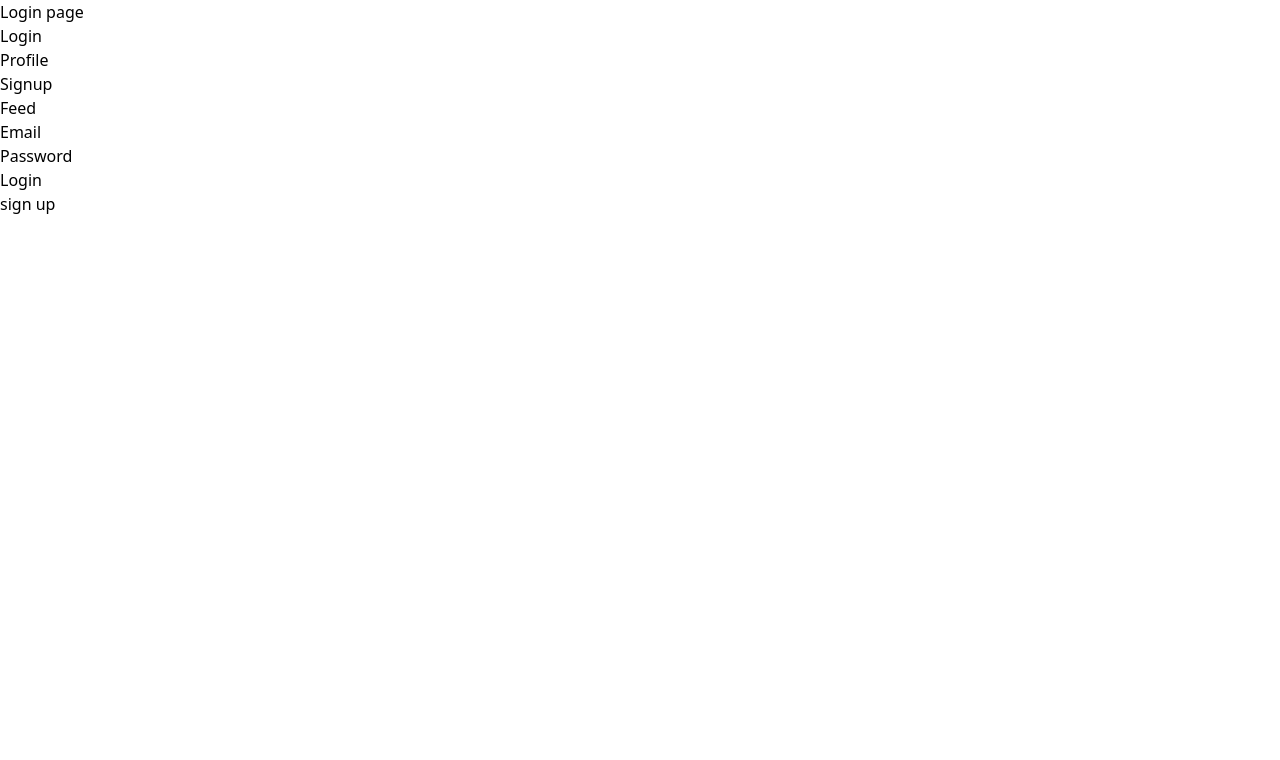
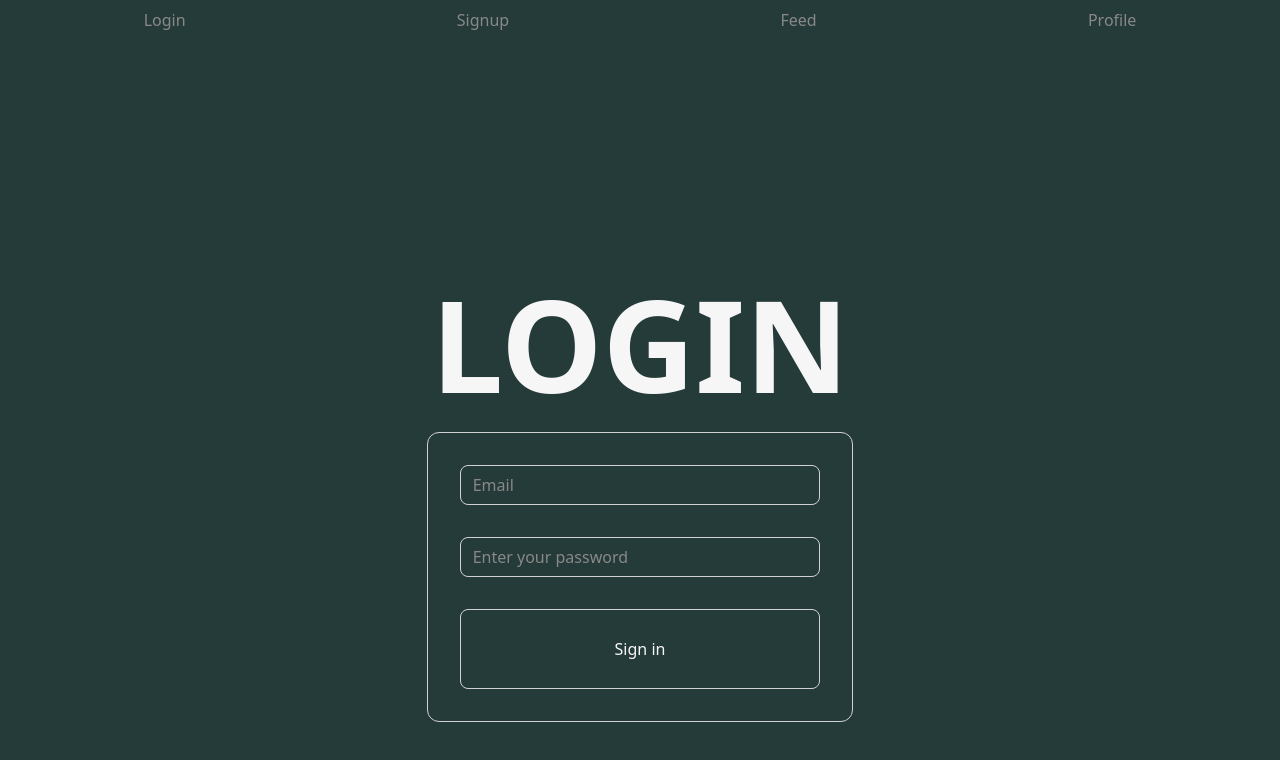
Before and after one commit to Pgarza-dev/Noroff-JS-2, a website built with Vite: page src/pages/login/index.html in a window 1280 px wide. Built offline with nearby package versions, Linux system fonts and the light colour scheme.

Commit message:
login in page styles

```diff
--- a/src/pages/login/index.html
+++ b/src/pages/login/index.html
@@ -6,30 +6,72 @@
     <title>Social | Log In</title>
     <script type="module" src="../../lib/main.js"></script>
   </head>
-  <body>
-    <h1>Login page</h1>
-    <nav>
-      <ul>
-        <li><a href="/pages/login/index.html">Login</a></li>
-        <li><a href="/pages/profile/index.html">Profile</a></li>
-        <li><a href="/pages/signup/index.html">Signup</a></li>
-        <li><a href="/index.html">Feed</a></li>
+  <body class="bg-primary-900 text-gray-50">
+    <nav class="p-2 text-gray-400">
+      <ul class="flex flex-row justify-around">
+        <li class="hover:text-white">
+          <a href="/pages/login/index.html">Login</a>
+        </li>
+        <li class="hover:text-white">
+          <a href="/pages/signup/index.html">Signup</a>
+        </li>
+        <li class="hover:text-white"><a href="/index.html">Feed</a></li>
+        <li class="hover:text-white">
+          <a href="/pages/profile/index.html">Profile</a>
+        </li>
       </ul>
     </nav>
     <main>
-      <form action="/index.html" method="POST" id="login">
-        <div>
-          <label for="email">Email</label>
-          <input type="email" name="email" id="login-email" />
-        </div>
-        <div>
-          <label for="password">Password</label>
-          <input type="password" name="password" id="login-password" />
+      <div
+        class="flex justify-center py-6 pt-60 text-2xl font-bold uppercase sm:text-5xl lg:text-9xl"
+      >
+        <h1>Login</h1>
+      </div>
+
+      <form
+        action="/index.html"
+        method="POST"
+        id="signup-form"
+        class="mx-auto flex w-1/3 min-w-max max-w-lg flex-col items-center gap-8 rounded-xl border p-8"
+      >
+        <div class="relative w-full">
+          <input
+            type="email"
+            id="email"
+            name="email"
+            class="peer h-10 w-full rounded-lg border bg-primary-900 px-3 py-2 text-white focus:outline-none"
+            placeholder="Email"
+          />
+          <label
+            for="email"
+            class="peer absolute -top-5 left-0 text-sm text-white transition-all duration-500 placeholder-shown:-top-2 peer-placeholder-shown:text-base peer-placeholder-shown:opacity-0 peer-focus:-top-5 peer-focus:text-sm peer-focus:text-white peer-focus:opacity-100"
+            >Email</label
+          >
         </div>
 
-        <button type="submit" id="login-btn">Login</button>
+        <div class="relative w-full">
+          <input
+            type="password"
+            id="password"
+            name="password"
+            class="peer h-10 w-full rounded-lg border bg-primary-900 px-3 py-2 text-white focus:outline-none"
+            placeholder="Enter your password"
+          />
+          <label
+            for="password"
+            class="peer absolute -top-5 left-0 text-sm text-white transition-all duration-500 placeholder-shown:-top-2 peer-placeholder-shown:text-base peer-placeholder-shown:opacity-0 peer-focus:-top-5 peer-focus:text-sm peer-focus:text-white peer-focus:opacity-100"
+            >Enter your password</label
+          >
+        </div>
+
+        <button
+          class="h-20 w-full max-w-lg rounded-lg border px-5 py-1 transition-all duration-500 ease-in-out hover:bg-white hover:text-primary-900"
+          type="submit"
+          id="signup-btn"
+        >
+          Sign in
+        </button>
       </form>
-      <a href="/pages/signup/index.html">sign up</a>
     </main>
   </body>
 </html>
```
